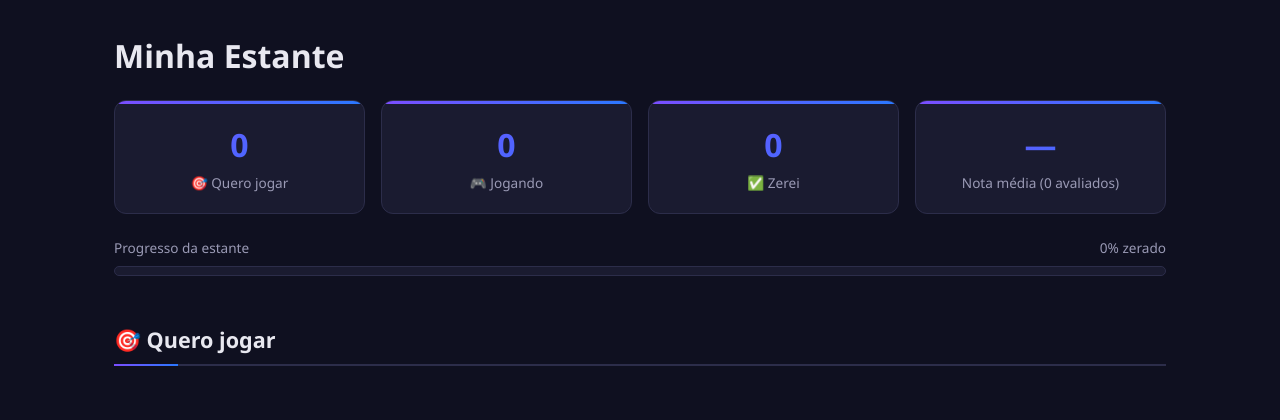
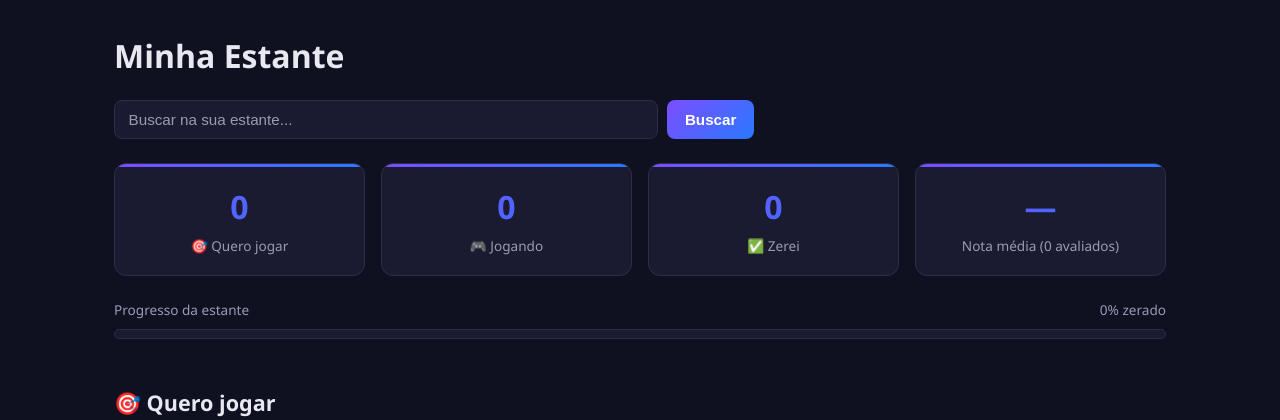
Before and after one commit to gabrielbastosg/Game_explorer-Django, a Django app: page /minha-estante/ in a window 1280 px wide. Shown: the part 66-486 px from the top of the page. Run offline with Django 5.2, Linux system fonts and the light colour scheme; the visitor is signed in with stand-in values (Sample User, id 1); data that the repository does not hold is empty.

Commit message:
Adiciona busca por nome na estante

```diff
--- a/games/static/games/css/my_shelf.css
+++ b/games/static/games/css/my_shelf.css
@@ -178,6 +178,17 @@
     resize: vertical;
 }
 
+/* ---------- Busca na estante ---------- */
+.shelf-search {
+    display: flex;
+    gap: 0.6rem;
+    max-width: 640px;
+    margin-bottom: 1.5rem;
+}
+.shelf-search input[type="text"] {
+    flex: 1;
+}
+
 @media (max-width: 520px) {
     .dashboard {
         grid-template-columns: 1fr;
--- a/games/templates/games/my_shelf.html
+++ b/games/templates/games/my_shelf.html
@@ -4,6 +4,11 @@
 
 {% block content %}
     <h1>Minha Estante</h1>
+    <form method="get" class="shelf-search">
+        <input type="text" name="q" value="{{ q }}" placeholder="Buscar na sua estante...">
+        <button type="submit" class="btn btn-primary">Buscar</button>
+    </form>
+    {% if not q %}
     <div class="dashboard">
         <div class="stat">
             <span class="stat-num">{{ quero|length }}</span>
@@ -32,6 +37,7 @@
             <div class="progress-fill" data-progress="{{ progresso }}"></div>
         </div>
     </div>
+    {% endif %}
 
     <section class="shelf-section">
         <h2 class="shelf-title">🎯 Quero jogar</h2>
--- a/games/views.py
+++ b/games/views.py
@@ -202,9 +202,15 @@ def set_review(request, game_id):
 
 @login_required
 def my_shelf(request):
+    q = request.GET.get('q', '')
     quero = GameStatus.objects.filter(user=request.user, status='quero')
     jogando = GameStatus.objects.filter(user=request.user, status='jogando')
     zerei = GameStatus.objects.filter(user=request.user, status='zerei')
+
+    if q:
+        quero = quero.filter(name__icontains=q)
+        jogando = jogando.filter(name__icontains=q)
+        zerei = zerei.filter(name__icontains=q)
 
     total = quero.count() + jogando.count() + zerei.count()
     progresso = round(zerei.count() / total * 100) if total else 0
@@ -220,6 +226,7 @@ def my_shelf(request):
         'progresso': progresso,
         'media_notas': media_notas,
         'total_avaliados': avaliados.count(),
+        'q': q,
     })
 
 @login_required
```
